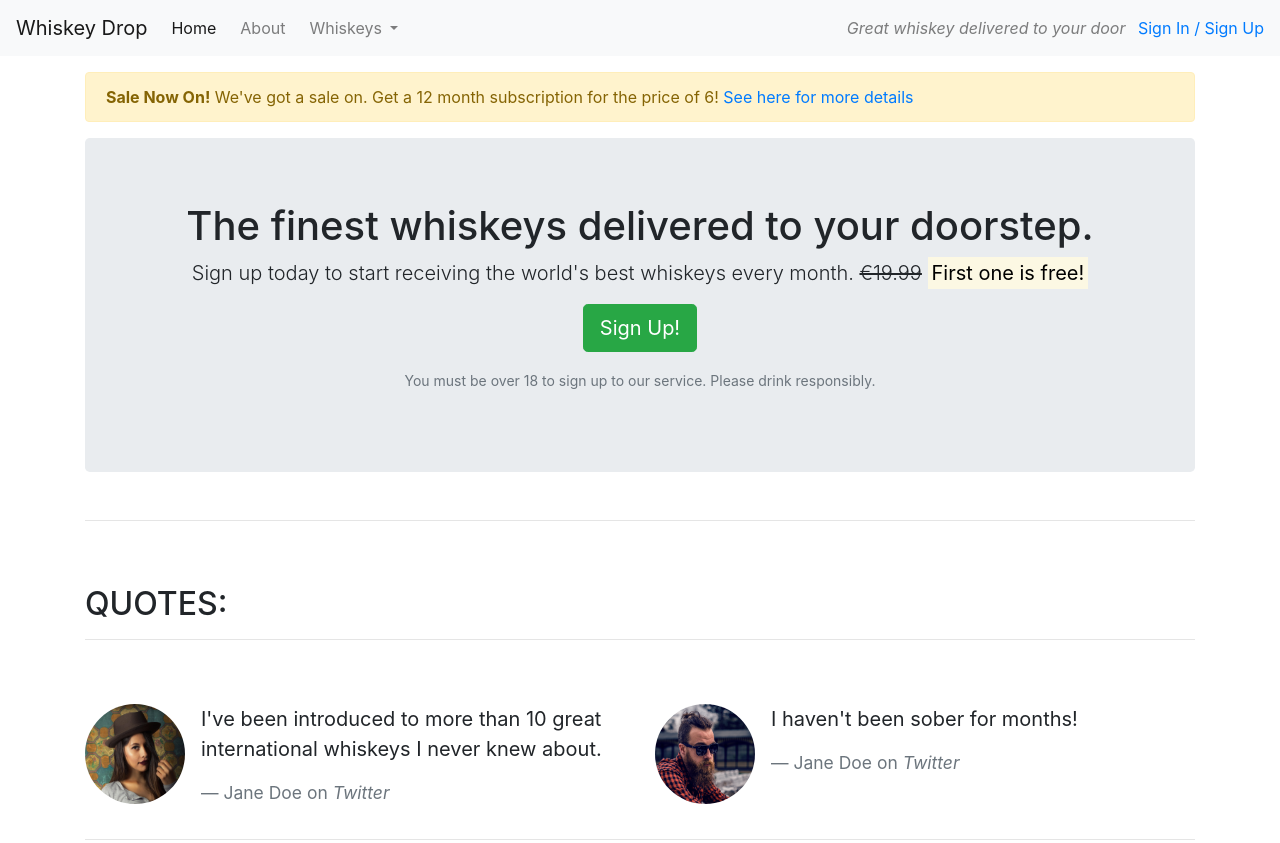
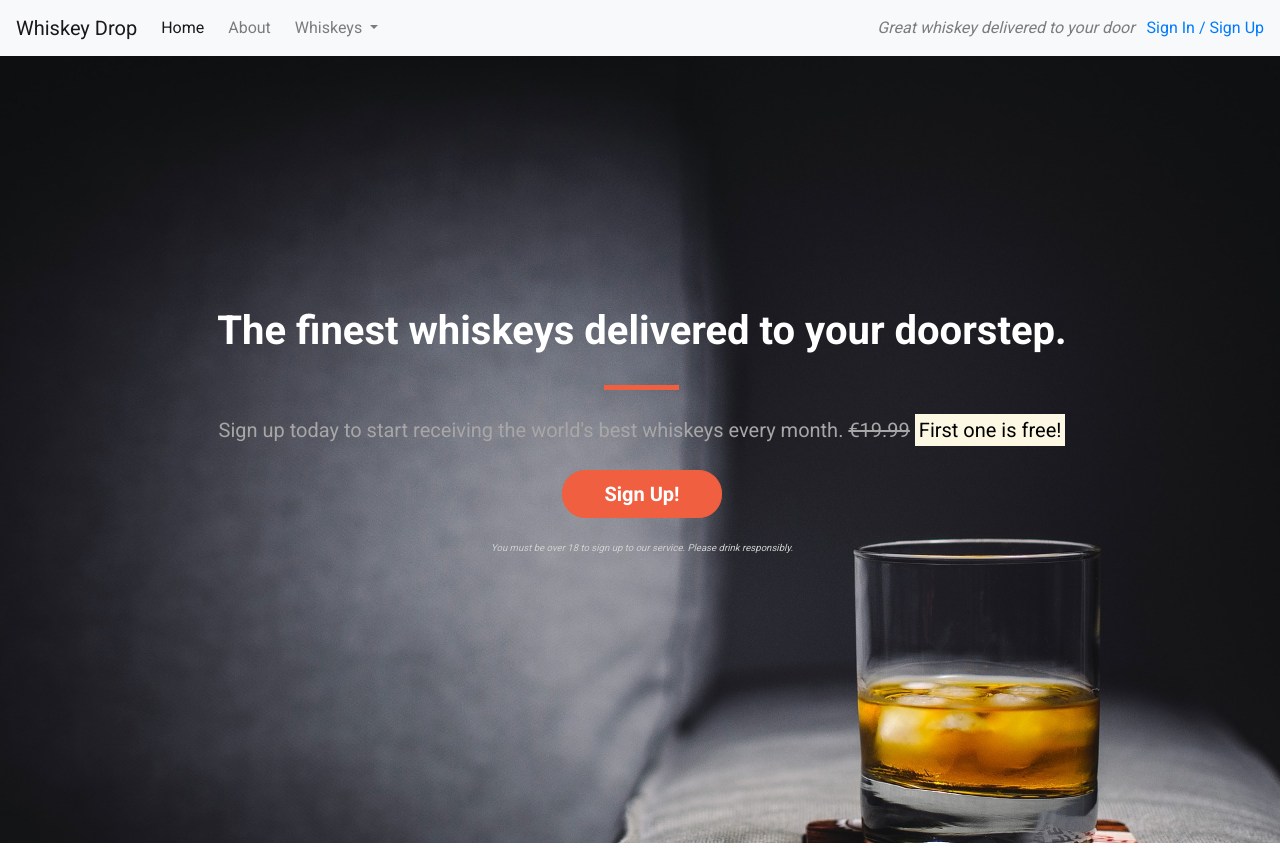
Before and after one commit to OwenD-24/Bootstrap-Project, a plain HTML site: page index.html in a window 1280 px wide. Shown: the top 843 px of the page. Drawn offline with nearby package versions, Linux system fonts and the light colour scheme.

Commit message:
Add styling to the heading and sign up button

```diff
--- /dev/null
+++ b/css/style.css
@@ -0,0 +1,95 @@
+body {
+    font-family: 'Roboto', sans-serif;
+}
+
+.alert-container {}
+
+.callout-container {
+    height: 100vh;
+
+    background: url(../images/whiskey-background.jpg) no-repeat center center fixed;
+    -webkit-background-size: cover;
+    -moz-background-size: cover;
+    -o-background-size: cover;
+    background-size: cover;
+
+    display: flex;
+    align-items: center;
+    justify-content: center;
+
+    position: relative;
+}
+
+.opque-overlay {
+    position: absolute;
+    top: 0;
+    left: 0;
+    height: 100%;
+    width: 100%;
+    background-color: rgba(0, 0, 0, 0.5);
+}
+
+.quotes-container {}
+
+.features-container {}
+
+/* Block Dividers */
+
+.block-divider {
+    width: 75px;
+    height: 5px;
+    border: 0;
+}
+
+.block-divider--orange {
+    background-color: #f05f40;
+}
+
+.block-divider--short {
+    width: 35px;
+}
+
+/* Jumbotron */
+
+.jumbotron {
+    background-color: transparent;
+}
+
+.jumbotron-header {
+    color: white;
+    font-weight: bold;
+    margin-bottom: 30px;
+}
+
+.jumbotron .lead {
+    margin: 25px 0;
+    color: #a7a7a7;
+}
+
+.jumbotron small {
+    font-size: 60%;
+    font-style: italic;
+    color: #d0d0d0;
+}
+
+/* Buttons */
+
+.btn--cta {
+    font-weight: bold;
+    border-radius: 23px;
+    width: 160px;
+}
+
+.btn--red {
+    color: white;
+    background-color: #f05f40;
+    border-color: #f05f40;
+}
+
+.btn--red:hover,
+.btn--red:active,
+.btn--red:focus,
+.btn--red:active:focus {
+    background-color: #df4929;
+    border-color: #df4929;
+}
--- a/index.html
+++ b/index.html
@@ -9,6 +9,8 @@
     <link rel="stylesheet" href="https://cdn.jsdelivr.net/npm/bootstrap@4.6.2/dist/css/bootstrap.min.css"
         integrity="sha384-xOolHFLEh07PJGoPkLv1IbcEPTNtaed2xpHsD9ESMhqIYd0nLMwNLD69Npy4HI+N" crossorigin="anonymous">
     <script src="https://kit.fontawesome.com/663c1244e3.js" crossorigin="anonymous"></script>
+    <link href="https://fonts.googleapis.com/css?family=Roboto:400,700" rel="stylesheet">
+    <link rel="stylesheet" href="css/style.css" type="text/css">
 </head>
 
 <body>
@@ -47,7 +49,7 @@
         </div>
         <!--</div>-->
     </nav>
-    <article class="container mt-3">
+    <!-- <div class="container alert-container">
         <div class="row d-none d-sm-block">
             <div class="col-12">
                 <div class="alert alert-warning">
@@ -56,16 +58,20 @@
                 </div>
             </div>
         </div>
+    </div> -->
+    <div class="container-fluid callout-container">
         <!-- Callout -->
+         <div class="opaque-overlay">&nbsp;</div>
         <div class="row">
             <div class="col-12">
                 <section class="callout jumbotron text-center">
-                    <h1>The finest whiskeys delivered to your doorstep.</h1>
+                    <h1 class="jumbotron-header">The finest whiskeys delivered to your doorstep.</h1>
+                    <hr class="block-divider block-divider--orange">
                     <p class="lead">Sign up today to start receiving the world's best whiskeys every month.
                         <s class="d-none d-sm-inline">€19.99</s>
                         <span class="d-inline d-sm-none"><br></span>
                         <strong><mark>First one is free!</mark></strong></p>
-                    <p><button class="btn btn-lg btn-success" data-toggle="modal" data-target="#signUpModal">Sign
+                    <p><button class="btn btn-lg btn--cta btn--red" data-toggle="modal" data-target="#signUpModal">Sign
                             Up!</button></p>
                     <p class="text-muted"><small>You must be over 18 to sign up to our service. Please drink
                             responsibly.</small></p>
@@ -73,8 +79,9 @@
             </div>
         </div>
         <!-- /.callout -->
-        <hr>
-        <!-- Quotes -->
+    </div>
+    <!-- Quotes -->
+    <div class="container quotes-container">
         <section class="quotes">
             <div class="row">
                 <div class="col-12 my-5">
@@ -115,8 +122,9 @@
             </div>
         </section>
         <!-- /.quotes -->
-        <hr>
-        <!-- Features -->
+    </div>
+    <!-- Features -->
+    <div class="features-container">
         <section class="features">
             <div class="row">
                 <div class="col-12 my-5">
@@ -156,7 +164,7 @@
             </div>
         </section>
         <!-- /.features -->
-    </article>
+    </div>
 
     <div class="modal" tabindex="-1" role="dialog" id="signUpModal">
         <div class="modal-dialog">
```
Also changed, not shown: images/whiskey-background.jpg (added).
